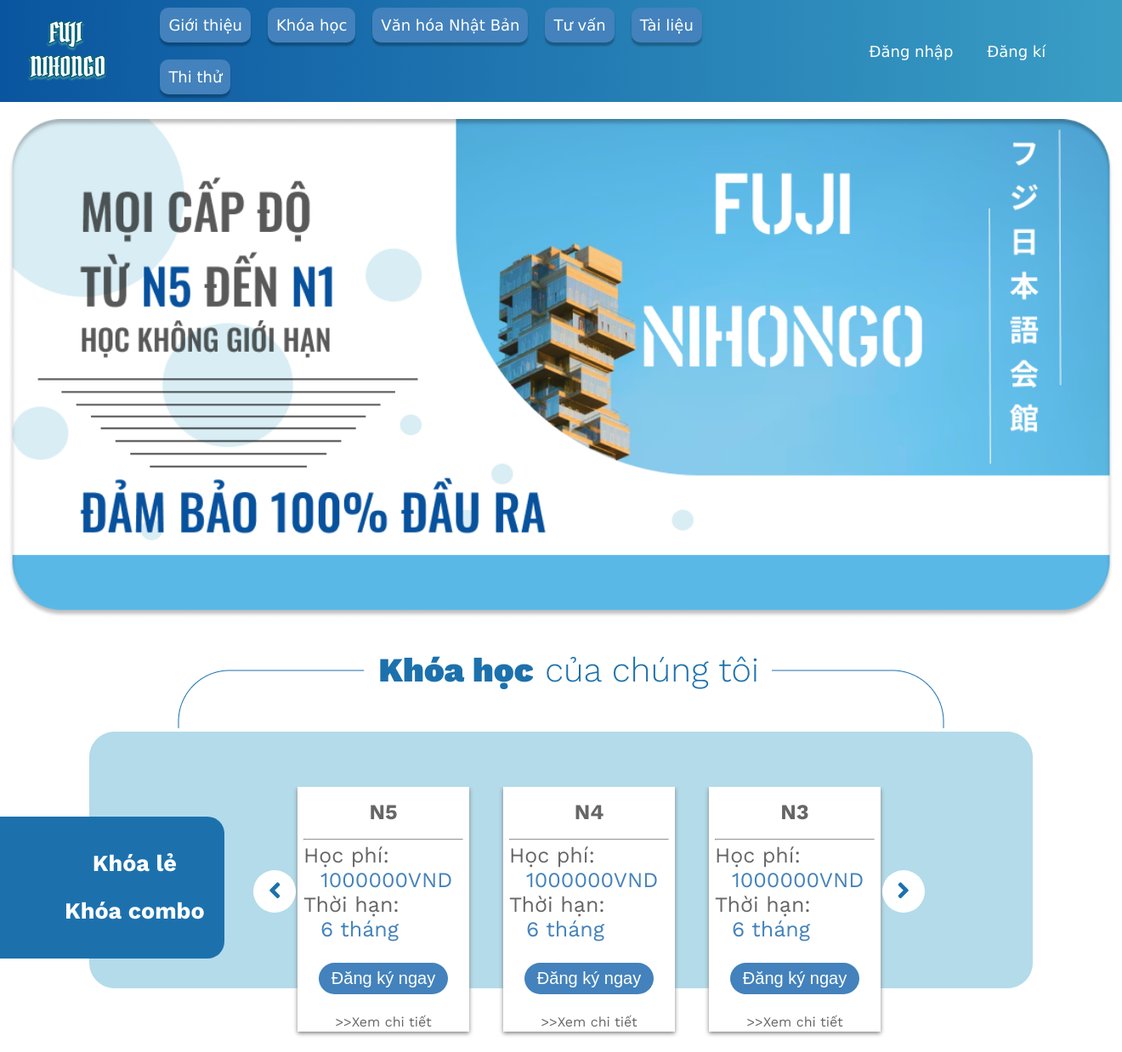
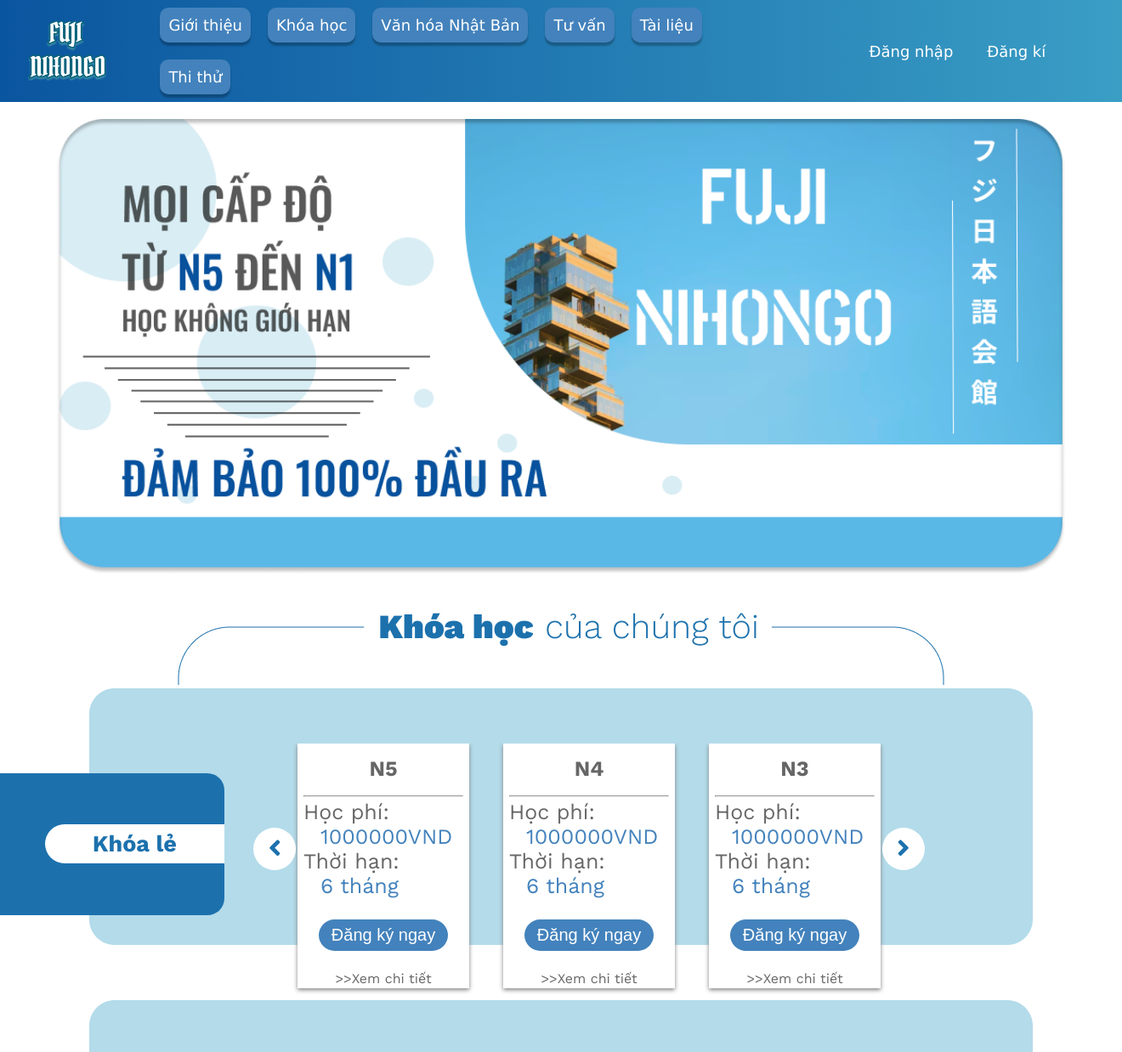
Before and after one commit to Tan-Binh/CNPM, a PHP site: page / in a window 1320 px wide. Shown: the top 1238 px of the page at 85% size. Run offline with PHP 8.4, Linux system fonts and the light colour scheme.

Commit message:
Sửa width thành % và cập nhật mục khóa học

```diff
--- a/css/footer.css
+++ b/css/footer.css
@@ -13,7 +13,7 @@ footer{
 }
 footer .logo_footer
 {
-    width: 400px;
+    width: 28%;
     padding-top: 60px;
     display: inline-block;
     text-align: center;
@@ -26,7 +26,7 @@ footer .Thongtin
 {
     display: inline-block;
     vertical-align: top;
-    width: 650px;
+    width: 45%;
 }
 footer .Thongtin .anchor1{
     color:white;
@@ -43,7 +43,7 @@ footer .Ketnoi
 {
     display: inline-block;
     vertical-align: top;
-    width: 350px;
+    width: 24%;
 }
 footer .Ketnoi .images1{
     margin-right: 30px;
@@ -51,7 +51,7 @@ footer .Ketnoi .images1{
 }
 .hr_white
 {
-    width: 35px;
+    width: 2.4%;
     margin-left:0px;
     margin-right:-5px;
     padding: 0;
@@ -62,7 +62,7 @@ footer .Ketnoi .images1{
 hr { margin: 0.1em auto; }
 .hr_blue
 {
-    width: 300px;
+    width: 80%;
     margin-left:0px;
     margin-right:0px;
     padding: 0;
--- a/css/trangChu.css
+++ b/css/trangChu.css
@@ -18,7 +18,7 @@ html {
     background: white;
 }
 .banner img {
-    width: 1300px;
+    width: 90%;
 }
 /*banner end*/
 
@@ -49,17 +49,15 @@ html {
 .khoa_hoc .content .select p {
     margin: 5px 0px 5px 20% ;
     padding: 7px;
+    background: white;
     border-top-left-radius: 30px;
     border-bottom-left-radius: 30px;
     box-sizing: border-box;
-    color: white;
+    color: #1C71AD;
     font-size: 27px;
     font-weight: bold;
     text-align: center;
-}
-.khoa_hoc .content .select p:hover {
-    background: white;
-    color: #1C71AD;
+    cursor: pointer;
 }
 .khoa_hoc .content .list {
     width: 65%;
@@ -68,10 +66,13 @@ html {
     display: flex;
 }
 .khoa_hoc .content .list .element {
+    top: 30%;
+    right: 30%;
     margin: 0px 20px ;
     padding: 0px 7px ;
     background: white;
     box-shadow: 0px 2px 5px gray;
+    box-sizing: border-box;
     color: #666666;
     font-size: 25px;
 }
--- a/index.html
+++ b/index.html
@@ -9,6 +9,8 @@
     <link rel="stylesheet" href="./css/footer.css">
     <link rel="stylesheet" href="./css/trangChu.css">
     <link rel="stylesheet" type="text/css" href="./css/slick.css">
+
+
     <title>Document</title>
 </head>
 <body>
@@ -44,10 +46,11 @@
         </div>
         <div class="content">
             <div class="select">
-                <p>Khóa lẻ</p>
-                <p>Khóa combo</p>
+                <p class="js_khoa_le">
+                    Khóa lẻ
+                </p>
             </div>
-            <div class="list">
+            <div class="list js_list_khoa_le">
                 <div class="element">
                     <p class="level">N5</p>
                     <hr>
@@ -100,26 +103,85 @@
                 </div>
             </div>
         </div>
+        <div class="content">
+            <div class="select">
+                <p class="js_khoa_combo">
+                    Khóa combo
+                </p>
+            </div>
+             <div class="list js_list_khoa_combo">
+                <div class="element">
+                    <p class="level">N5 + N4</p>
+                    <hr>
+                    <p>Học phí:</p>
+                    <p class="value">1000000VND</p>
+                    <p>Thời hạn:<p>
+                    <p class="value">6 tháng</p>
+                    <p class="btn_dang_ky"><button>Đăng ký ngay</button></p>
+                    <p class="chi_tiet"><a href="#">>>Xem chi tiết</a></p>
+                </div>
+                <div class="element">
+                    <p class="level">N4 + N3</p>
+                    <hr>
+                    <p>Học phí:</p>
+                    <p class="value">1000000VND</p>
+                    <p>Thời hạn:<p>
+                    <p class="value">6 tháng</p>
+                    <p class="btn_dang_ky"><button>Đăng ký ngay</button></p>
+                    <p class="chi_tiet"><a href="#">>>Xem chi tiết</a></p>
+                </div>
+                <div class="element">
+                    <p class="level">N3 + N2</p>
+                    <hr>
+                    <p>Học phí:</p>
+                    <p class="value">1000000VND</p>
+                    <p>Thời hạn:<p>
+                    <p class="value">6 tháng</p>
+                    <p class="btn_dang_ky"><button>Đăng ký ngay</button></p>
+                    <p class="chi_tiet"><a href="#">>>Xem chi tiết</a></p>
+                </div>
+                <div class="element">
+                    <p class="level">N2 + N1</p>
+                    <hr>
+                    <p>Học phí:</p>
+                    <p class="value">1000000VND</p>
+                    <p>Thời hạn:<p>
+                    <p class="value">6 tháng</p>
+                    <p class="btn_dang_ky"><button>Đăng ký ngay</button></p>
+                    <p class="chi_tiet"><a href="#">>>Xem chi tiết</a></p>
+                </div>
+                <div class="element">
+                    <p class="level">N1 + kaiwa</p>
+                    <hr>
+                    <p>Học phí:</p>
+                    <p class="value">1000000VND</p>
+                    <p>Thời hạn:<p>
+                    <p class="value">6 tháng</p>
+                    <p class="btn_dang_ky"><button>Đăng ký ngay</button></p>
+                    <p class="chi_tiet"><a href="#">>>Xem chi tiết</a></p>
+                </div>
+            </div>
+        </div>
     </section>
 
     <section class="trangchu_vanhoa">
         <h3 class="vanhoa_style">Văn hóa Nhật Bản</h3>
         <div class="vanhoatradao">
             <div class="img_vanhoa">
-                <img src="images/van_hoa/tradao.png"class="img_vanhoa_1" width="226px" height="260px"class="img_vanhoa_1">
-                <br><a href="" class="anchor_1">Văn hóa trà đạo </a>
+                <a href="#"><img src="images/van_hoa/tradao.png"class="img_vanhoa_1" width="226px" height="260px"class="img_vanhoa_1"></a>
+                <br><a href="#" class="anchor_1">Văn hóa trà đạo </a>
             </div>
         </div>
         <div class="kimono">
             <div class="img_vanhoa">
-                <img src="images/van_hoa/kimono.png"width="226px" height="280px"class="img_vanhoa_1">
-                <br><a href="" class="anchor_1">Trang phục truyền thống thống Kimono </a>
+                <a href="#"><img src="images/van_hoa/kimono.png"width="226px" height="280px"class="img_vanhoa_1"></a>
+                <br><a href="#" class="anchor_1">Trang phục truyền thống thống Kimono </a>
             </div>
         </div>
         <div class="sumo">
             <div class="img_vanhoa">
-                <img src="images/van_hoa/sumo.png" width="226px" height="260px"class="img_vanhoa_1">
-               <br> <a href="" class="anchor_1 anchor_1:active">Đấu Sumo</a>
+                <a href="#"><img src="images/van_hoa/sumo.png" width="226px" height="260px"class="img_vanhoa_1"></a>
+               <br> <a href="#" class="anchor_1 anchor_1:active">Đấu Sumo</a>
             </div>
         </div>
     </section>
--- a/js/trangChu.js
+++ b/js/trangChu.js
@@ -5,7 +5,7 @@ $('.list').slick({
     infinite: true,
     slidesToShow: 3,
     slidesToScroll: 1,
-    draggable: true,
+    draggable: false,
     prevArrow:`<button type='button' class='slick-prev slick-arrow'><i class='fa fa-angle-left' aria-hidden='true'></i></button>`,
     nextArrow:`<button type='button' class='slick-next slick-arrow'><i class='fa fa-angle-right' aria-hidden='true'></i></button>`
 });
```
